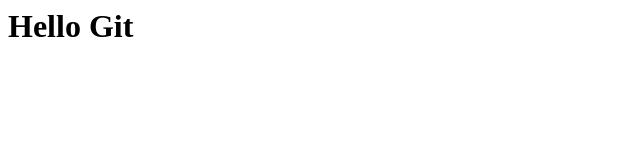
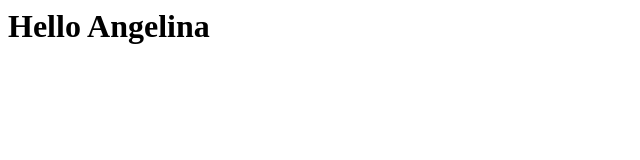
Before and after one commit to AngelinaDarenina/git-sample, a plain HTML site: page index.html in a window 1280 px wide. Shown: the whole page, without its empty margins (0-640 px from the left). Drawn offline with Linux system fonts and the light colour scheme.

Commit message:
Wrong commit

```diff
--- a/index.html
+++ b/index.html
@@ -1 +1 @@
-<h1>Hello Git</h1>
+<h1>Hello Angelina</h1>
```
